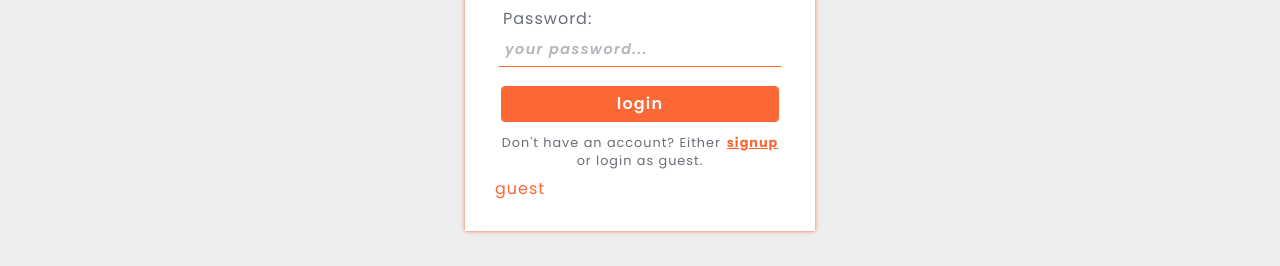
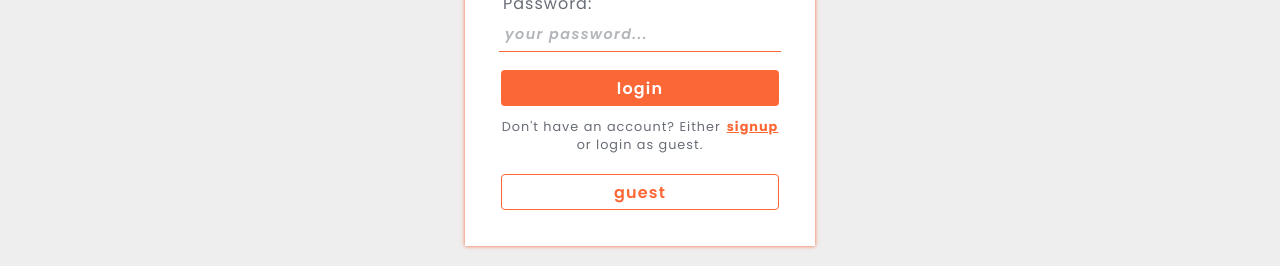
Before and after one commit to andbudha/blog-it-mern, a React (Vite) app in the folder client/: page /login in a window 1280 px wide. Shown: the part 369-635 px from the top of the page. Built offline with nearby package versions, Linux system fonts and the light colour scheme; no server answers.

Commit message:
guest login button styled

```diff
--- a/client/src/pages/Login/Login.module.scss
+++ b/client/src/pages/Login/Login.module.scss
@@ -61,7 +61,7 @@
         width: 100%;
         padding: 6px;
         .login_button {
-          border: 1px solid $main_font_color;
+          border: none;
           width: 100%;
           height: 36px;
           margin-top: 8px;
@@ -83,6 +83,7 @@
           }
         }
       }
+
       .info_box {
         width: 100%;
         padding: 6px;
@@ -97,6 +98,34 @@
         }
       }
     }
+    .guest_login_button_box {
+      height: auto;
+      width: 100%;
+      padding: 6px;
+      .guest_login_button {
+        border: 1px solid;
+        width: 100%;
+        height: 36px;
+        margin-top: 8px;
+        padding: 0 6px;
+        border-radius: 4px;
+        font-size: 1rem;
+        font-weight: 600;
+        letter-spacing: 1.2px;
+        color: $main_font_color;
+        background-color: $app_background;
+        cursor: pointer;
+        @include flexBox(nowrap, column, center, center);
+        &:hover {
+          transition: 0.4s;
+          color: $app_background;
+          background-color: $main_font_color;
+        }
+        &:not(:hover) {
+          transition: 0.5s;
+        }
+      }
+    }
     @media screen and (max-width: 450px) {
       box-shadow: none;
     }
```
